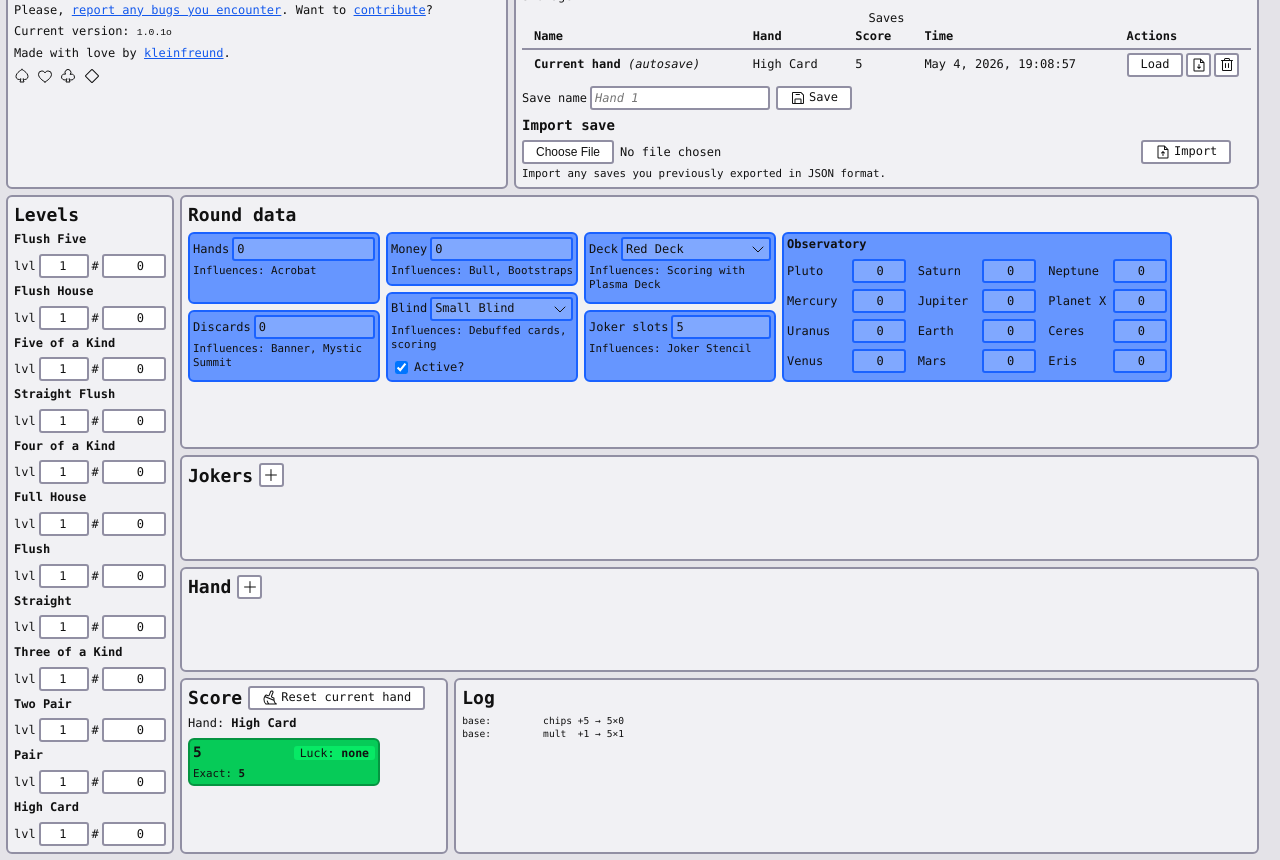
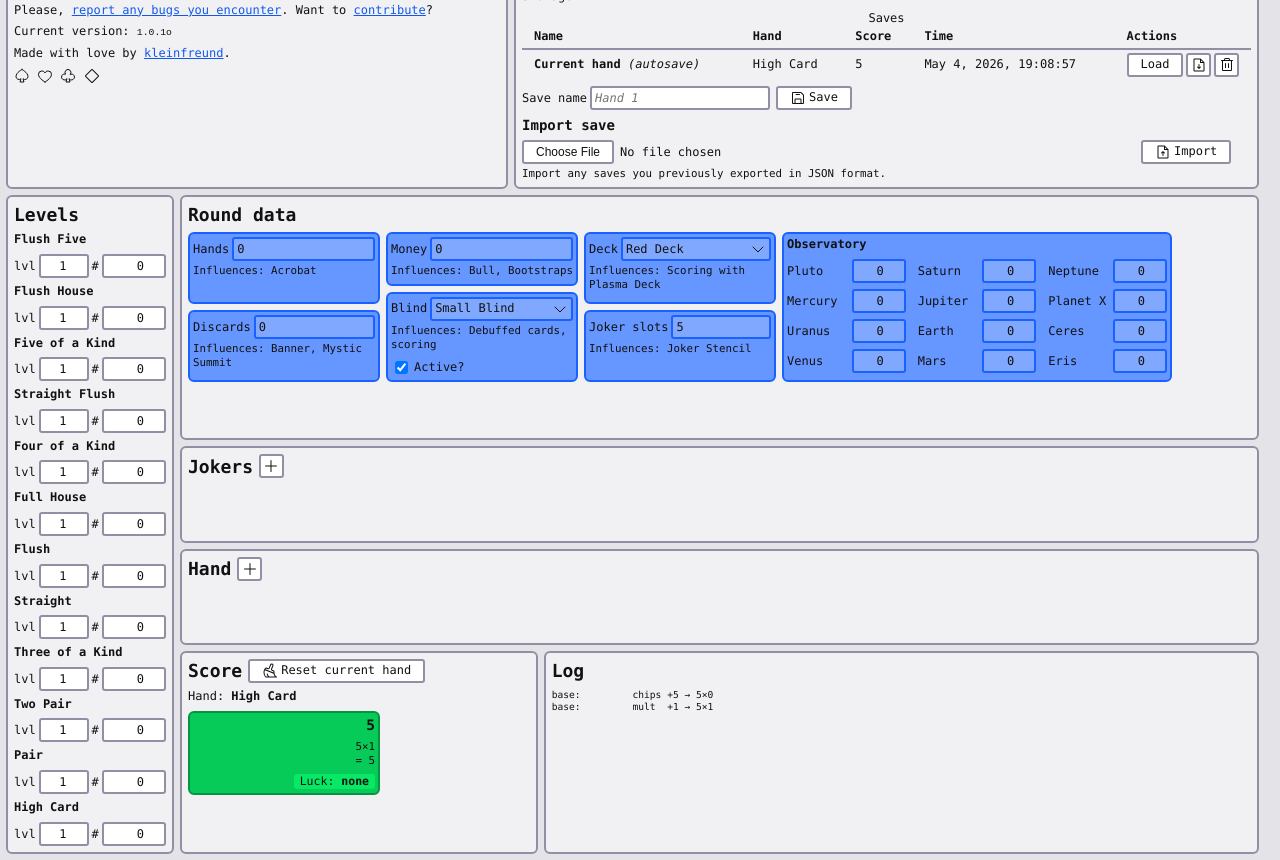
Before and after one commit to kleinfreund/balatrolator, a website built with Vite: page index.html in a window 1280 px wide. Shown: the part 70-930 px from the top of the page. Built offline with nearby package versions, Linux system fonts and the light colour scheme.

Commit message:
feat(ui): improve score cards

```diff
--- a/index.html
+++ b/index.html
@@ -468,15 +468,9 @@
 	<template id="score-card">
 		<div class="card score-card">
 			<div class="stack">
-				<div class="score-entry">
-					<b data-sc-formatted-score></b>
-
-					<div class="badge">Luck: <b data-sc-luck></b></div>
-				</div>
-
-				<p class="exact-score">
-					Exact: <b data-sc-score></b>
-				</p>
+				<p><b data-sc-formatted-score></b></p>
+				<pre class="exact-score" data-sc-score></pre>
+				<span class="badge">Luck: <b data-sc-luck></b></span>
 			</div>
 		</div>
 	</template>
--- a/src/lib/calculateScore.ts
+++ b/src/lib/calculateScore.ts
@@ -20,9 +20,11 @@ export function calculateScore (unresolvedState: State): {
 
 	const results = LUCKS.map<Result>((luck) => {
 		const scoreValues = getScore(state, playedHand, scoringCards, luck)
-		const { score, log } = doBigMath(scoreValues, state.deck)
+		const { chips, multiplier, score, log } = doBigMath(scoreValues, state.deck)
 
 		return {
+			chips,
+			multiplier,
 			score,
 			formattedScore: formatScore(score),
 			luck,
--- a/src/lib/doBigMath.ts
+++ b/src/lib/doBigMath.ts
@@ -5,7 +5,12 @@ import type { DeckName, ScoreValue } from './types.ts'
 
 Decimal.set({ precision: 64 })
 
-export function doBigMath (scoreValues: ScoreValue[], deck: DeckName) {
+export function doBigMath (scoreValues: ScoreValue[], deck: DeckName): {
+	chips: string
+	multiplier: string
+	score: string
+	log: string[]
+} {
 	let chips = Decimal(0)
 	let multiplier = Decimal(0)
 	const log: string[] = []
@@ -37,5 +42,10 @@ export function doBigMath (scoreValues: ScoreValue[], deck: DeckName) {
 
 	// Balatro seems to round values starting at a certain threshold and it seems to round down. 🤔
 	const score = actualScore.greaterThan(10_000) ? actualScore.floor() : actualScore
-	return { score: score.toString(), log }
+	return {
+		chips: chips.toString(),
+		multiplier: multiplier.toString(),
+		score: score.toString(),
+		log,
+	}
 }
--- a/src/lib/types.ts
+++ b/src/lib/types.ts
@@ -160,6 +160,8 @@ export interface State {
 export type Luck = 'none' | 'average' | 'all'
 
 export interface Result {
+	chips: string
+	multiplier: string
 	score: string
 	formattedScore: string
 	luck: Luck
--- a/src/ui/UiState.ts
+++ b/src/ui/UiState.ts
@@ -265,16 +265,8 @@ function updateScore (hand: HandName, results: Result[]) {
 		formattedScoreEl.textContent = result.formattedScore
 
 		const scoreEl = fragment.querySelector<HTMLElement>('[data-sc-score]')!
-
-		const thousandsSeparatedScore = result.score.includes('.')
-			? result.score
-			: result.score
-				.split('')
-				.toReversed()
-				.map((digit, index) => digit + (index > 0 && index % 3 === 0 ? ',' : ''))
-				.toReversed()
-				.join('')
-		scoreEl.textContent = thousandsSeparatedScore
+		const equation = `${result.chips}×${result.multiplier}`
+		scoreEl.textContent = equation + '\n= ' + result.score
 
 		scoreCardContainer.appendChild(fragment)
 	}
--- a/src/ui/components/ComboBox.ts
+++ b/src/ui/components/ComboBox.ts
@@ -23,7 +23,7 @@ const lightCss = /*css*/`
 		border-radius: 0.25rem;
 		color: var(--c-text);
 		background-color: var(--c-background-lighter);
-		text-align: left;
+		text-align: start;
 	}
 
 	.cb-popover {
@@ -58,7 +58,7 @@ const lightCss = /*css*/`
 		font: inherit;
 		color: var(--c-text);
 		background-color: var(--c-background-lighter);
-		text-align: left;
+		text-align: start;
 
 		&:focus-visible {
 			isolation: isolate;
--- a/src/ui/components/HandLevelCard.ts
+++ b/src/ui/components/HandLevelCard.ts
@@ -20,7 +20,7 @@ const lightCss = /*css*/`
 
 	.hlc-level-input,
 	.hlc-plays-input {
-		text-align: right;
+		text-align: end;
 		inline-size: 2.5rem;
 	}
 `
--- a/src/ui/components/JokerCard.ts
+++ b/src/ui/components/JokerCard.ts
@@ -33,7 +33,7 @@ const lightCss = /*css*/`
 
 	.jc-count-input {
 		inline-size: 3.5rem;
-		text-align: right;
+		text-align: end;
 	}
 
 	.jc-edition-input {
@@ -91,17 +91,17 @@ const lightCss = /*css*/`
 
 	.jc-plus-chips-input {
 		inline-size: 7rem;
-		text-align: right;
+		text-align: end;
 	}
 
 	.jc-plus-multiplier-input {
 		inline-size: 7rem;
-		text-align: right;
+		text-align: end;
 	}
 
 	.jc-times-multiplier-input {
 		inline-size: 7rem;
-		text-align: right;
+		text-align: end;
 	}
 `
 const lightStyleSheet = await new CSSStyleSheet().replace(lightCss)
--- a/src/ui/components/PlayingCard.ts
+++ b/src/ui/components/PlayingCard.ts
@@ -54,7 +54,7 @@ const lightCss = /*css*/`
 
 	.pc-count-input {
 		inline-size: 3.5rem;
-		text-align: right;
+		text-align: end;
 	}
 
 	.pc-edition-input {
--- a/src/ui/css/_components.css
+++ b/src/ui/css/_components.css
@@ -36,7 +36,7 @@
 		'hands cards cards'
 		'hands score log'
 	;
-	grid-template-columns: 14rem minmax(0, 1fr) minmax(0, 3fr);
+	grid-template-columns: 14rem minmax(0, 1fr) minmax(0, 2fr);
 	gap: 0.5rem;
 }
 
@@ -159,6 +159,7 @@
 	--c-background-lighter: var(--c-green-lighter);
 
 	font-size: 1.2em;
+	text-align: end;
 }
 
 @media (prefers-contrast: more) {
@@ -169,21 +170,8 @@
 	}
 }
 
-.score-entry {
-	display: flex;
-	flex-wrap: wrap;
-	justify-content: space-between;
-	align-items: baseline;
-	gap: 0.25rem;
-
-	.badge {
-		flex-shrink: 0;
-	}
-}
-
 .exact-score {
 	font-size: 0.9rem;
-	word-break: break-all;
 }
 
 .table-wrapper {
--- a/src/ui/css/_utilities.css
+++ b/src/ui/css/_utilities.css
@@ -53,7 +53,7 @@
 }
 
 .badge {
-	display: inline block;
+	display: inline flow-root;
 	padding: 0 0.5rem;
 	color: var(--c-text);
 	background-color: var(--c-background-lighter);
```
Also changed, not shown: playwright/tests/saves.test.ts (+6 -3 lines).
